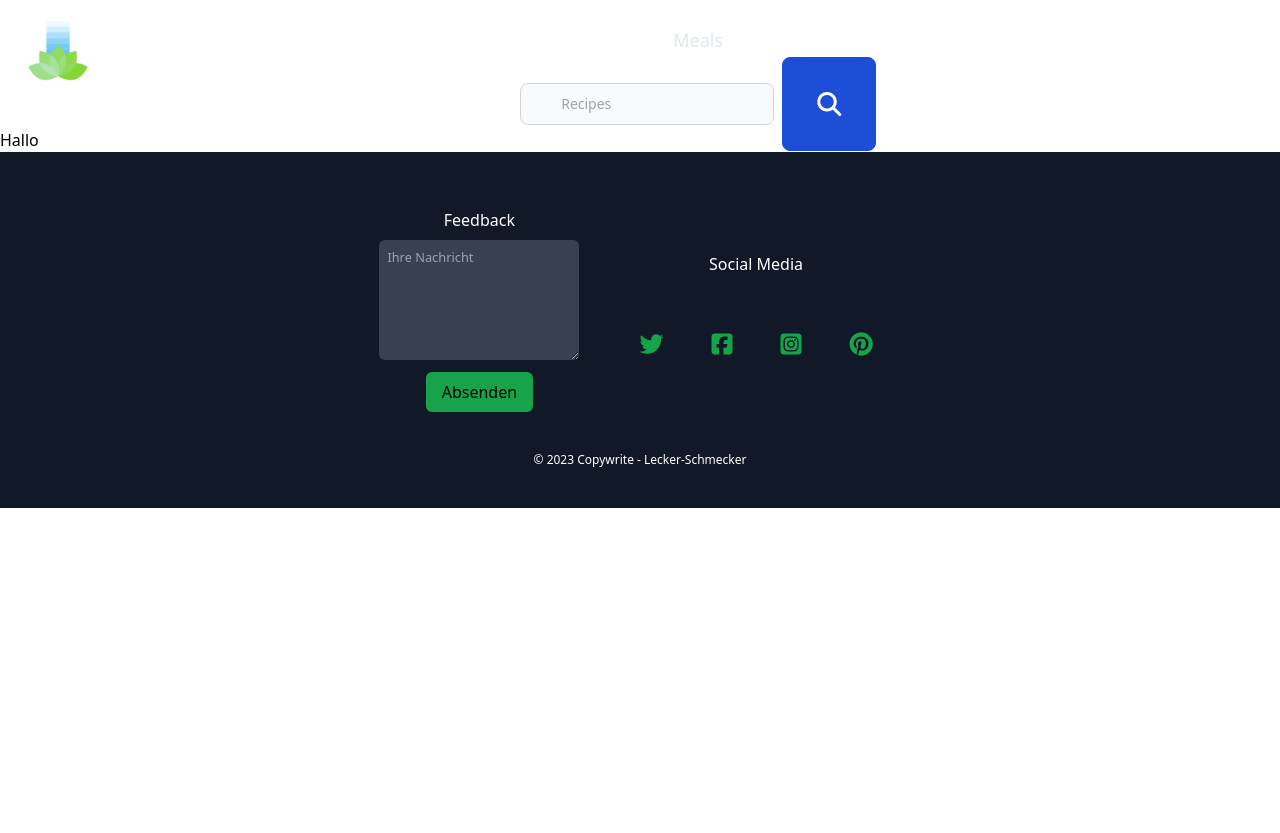
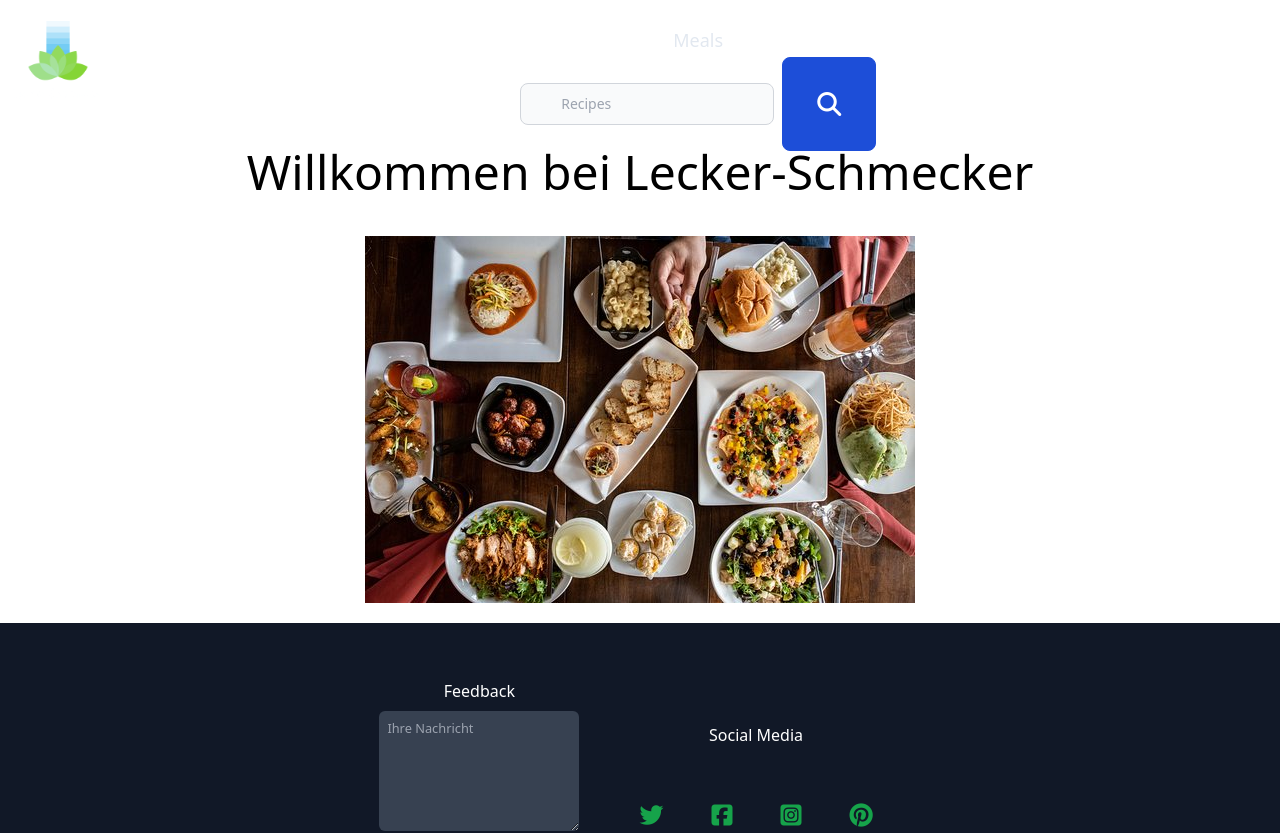
Before and after one commit to Lecker-Schmeker-App/recipe-app, a React (Vite) app: page / in a window 1280 px wide. Shown: the top 833 px of the page. Before the commit the page ends 800 px from the top, so only its background shows below. Built offline with nearby package versions, Linux system fonts and the light colour scheme.

Commit message:
Home Screen erstellt.

```diff
--- a/src/components/Home.jsx
+++ b/src/components/Home.jsx
@@ -3,7 +3,12 @@
 export const Home = () => {
   return (
     <div>
-        <h1>Hallo</h1>
+      <div className="flex justify-center align-middle items-center p-5 text-5xl">
+        <h1>Willkommen bei Lecker-Schmecker</h1>
+      </div>
+      <div className="flex justify-center align-middle items-center p-5">
+        <img src="./pictures/a-table-full-of-goodness.jpg" alt="Tisch mit verschiedenen Speisen."></img>
+      </div>
     </div>
   )
 }
```
Also changed, not shown: public/pictures/a-table-full-of-goodness.jpg (added).
